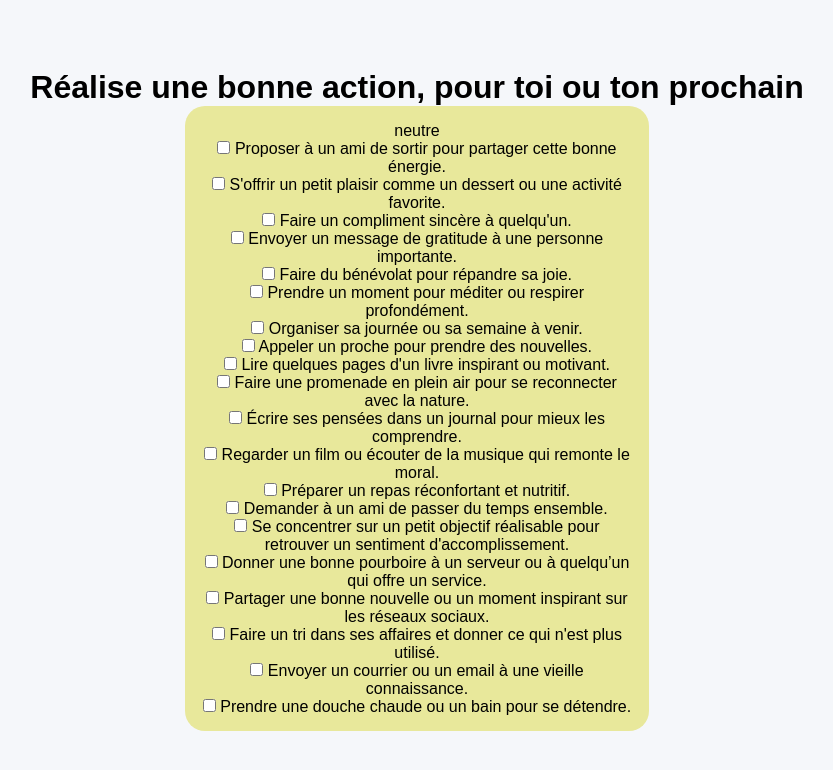
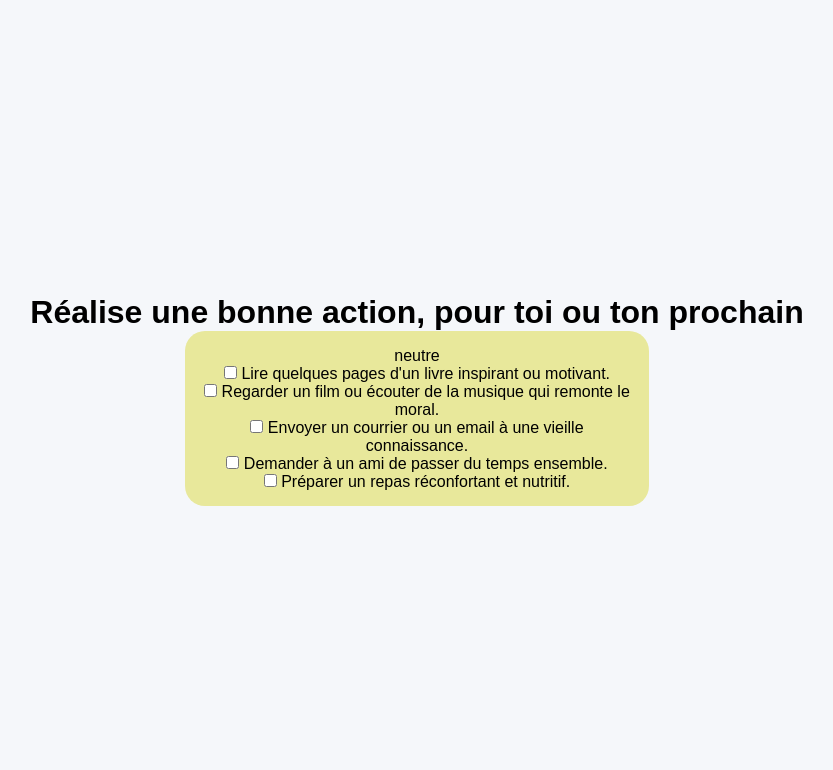
Before and after one commit to WildCodeSchool-2024-09/lille-protojam, a React (Vite) app in the folder client/: page /profile-actions in a window 1280 px wide. Shown: the top 770 px of the page, without its empty margins (223-1056 px from the left). Built offline with nearby package versions, Linux system fonts and the light colour scheme.

Commit message:
now only 5 random acts appear !!

```diff
--- a/client/src/components/mood/Mood.tsx
+++ b/client/src/components/mood/Mood.tsx
@@ -1,6 +1,7 @@
 import { useContext, useState } from "react";
 import "./Mood.css";
 import { MoodContext } from "../../services/MoodContext";
+import { Link } from "react-router-dom";
 
 function Mood() {
   const [moodCount, setMoodcount] = useState(0);
@@ -33,7 +34,9 @@ function Mood() {
 
   return (
     <>
-      <p>{mood}</p>
+      <Link to="/profile-actions">
+        <p>{mood}</p>
+      </Link>
       <div className="mood-container">
         <div className="smiley-container">
           {/*  */}
--- a/client/src/pages/DailyAct/DailyAct.tsx
+++ b/client/src/pages/DailyAct/DailyAct.tsx
@@ -1,6 +1,6 @@
 import "./DailyAct.css";
 import { MoodContext } from "../../services/MoodContext.jsx";
-import { useContext } from "react";
+import { useContext, useEffect, useState } from "react";
 function DailyAct() {
   // RECUPERE LE TABLEAU VIA USE EFFECT OU LOADER
   const TAB = [
@@ -113,6 +113,22 @@ function DailyAct() {
   ];
 
   const { mood } = useContext(MoodContext);
+  function RandomInArray(array) {
+    const copy = array;
+    const result = [];
+    for (let i = 0; i < 5; i++) {
+      const randomIndex = Math.floor(Math.random() * copy.length);
+      result.push(copy[randomIndex]);
+      copy.splice(randomIndex, 1);
+    }
+    return result;
+  }
+  const [randomTab, setRandomTab] = useState([]);
+
+  useEffect(() => {
+    setRandomTab(RandomInArray(TAB));
+  }, []);
+
   return (
     <main className="dailyact-main">
       <h1>Réalise une bonne action, pour toi ou ton prochain</h1>
@@ -120,7 +136,7 @@ function DailyAct() {
         {" "}
         <p>{mood}</p>
         {/* FILTRE SELON LE CONTEXTE HEUREUX/NEUTRE/TRISTE */}
-        {TAB.map((action) => (
+        {randomTab.map((action) => (
           <div key={action.id}>
             <input type="checkbox" id={action.id} name={action.action} />
             <label for={action.id}> {action.action}</label>
```
